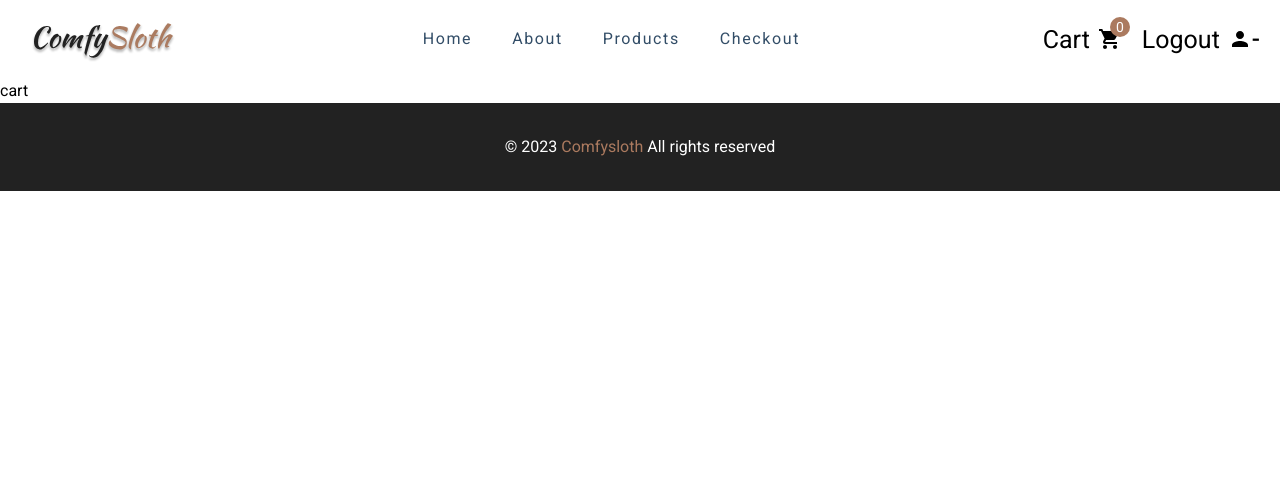
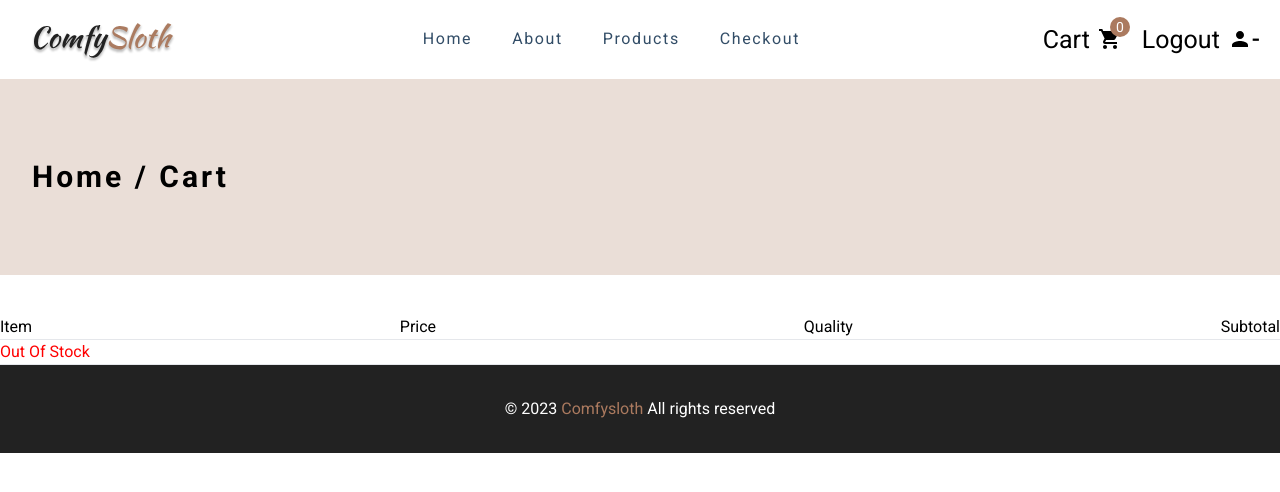
Before and after one commit to Somidh/Comfy-Sloth, a React (Vite) app: page /cart in a window 1280 px wide. Shown: the top 492 px of the page. Built offline with nearby package versions, Linux system fonts and the light colour scheme.

Commit message:
cart page updated

```diff
--- a/src/component/GridView.jsx
+++ b/src/component/GridView.jsx
@@ -1,9 +1,13 @@
 import React from 'react'
+import Product from './Product'
 
-const GridView = () => {
+
+const GridView = ( { products } ) => {
   return (
     <div>
-
+      {products.map(product => (
+        <Product key={product.id} {...product} />
+      ))}
     </div>
   )
 }
--- a/src/component/ListView.jsx
+++ b/src/component/ListView.jsx
@@ -0,0 +1,11 @@
+import React from 'react'
+
+const ListView = () => {
+  return (
+    <div>
+
+    </div>
+  )
+}
+
+export default ListView
--- a/src/component/Navbar.jsx
+++ b/src/component/Navbar.jsx
@@ -8,7 +8,7 @@ import { useStateContext } from '../context/ContextProvider';
 
 const Navbar = () => {
 
-  const { handleNavbarClick, showNavbar, } = useStateContext()
+  const { handleNavbarClick, showNavbar, cartCount } = useStateContext()
 
   return (
     <div className='flex items-center justify-between max-w-[85em] mx-auto px-5 py-4 '>
@@ -28,7 +28,7 @@ const Navbar = () => {
         <div className='flex items-center justify-center gap-2 cursor-pointer relative'>
           <h2 className='text-[25px] '>Cart</h2>
           <ShoppingCartIcon fontSize='medium' />
-          <span className='w-5 h-5 bg-[#AB7A5F] rounded-full absolute -right-2 -top-1 flex items-center justify-center text-white text-sm'>0</span>
+          <span className='w-5 h-5 bg-[#AB7A5F] rounded-full absolute -right-2 -top-1 flex items-center justify-center text-white text-sm'>{cartCount}</span>
         </div>
         <div className='flex items-center justify-center gap-2 cursor-pointer'>
           <h2 className='text-[25px]'>Logout </h2>
--- a/src/component/Product.jsx
+++ b/src/component/Product.jsx
@@ -12,13 +12,13 @@ const Product = ({ image, name, price, isGridView, description, id }) => {
     }
 
     const number = formatPrice(price)
-    // const shortDescription = description.slice(0, 150) + '...'
+    const shortDescription = description.slice(0, 150) + '...'
 
     return (
 
-        <div className={` px-5 w-full rounded-md mx-auto p `}>
-            <div className={`product_image ${isGridView ? 'relative bg-black' : 'bg-transparent'}  `}>
-                <img src={image} alt="product_image" className={`h-[12em] bg-center bg-cover rounded-sm object-cover cursor-pointer z-30 ${isGridView ? 'w-full hover:opacity-50 transition-opacity duration-500' : 'w-[20em] '} `} />
+        <div className={` px-5  rounded-md mx-auto  ${!isGridView ? 'lg:grid lg:grid-cols-2 lg:items-center lg:mb-12' : 'w-full'} `}>
+            <div className={`product_image ${isGridView ? 'relative bg-black' : 'bg-transparent '}  `}>
+                <img src={image} alt="product_image" className={`h-[12em] bg-center bg-cover rounded-sm object-cover cursor-pointer z-30 ${isGridView ? 'w-full hover:opacity-50 transition-opacity duration-500' : 'w-[20em] xl:w-[28em]  '} `} />
                 {isGridView &&
                     <div className='search-icon hidden  absolute top-1/2 right-1/2 translate-x-1/2 -translate-y-1/2 bg-[#AB7A5F] w-10 h-10 rounded-full cursor-pointer'>
                         <Link to={`/${id}`}>
@@ -27,13 +27,13 @@ const Product = ({ image, name, price, isGridView, description, id }) => {
                     </div>}
             </div>
 
-            <div className={`flex ${isGridView ? ' items-center justify-between py-2 mb-6' : 'flex-col items-start gap-4 mb-16 mt-6 '}`}>
-                <p className={`text-[#102A42] tracking-widest capitalize ${isGridView ? ' text-sm  md:text-lg mt-2' : 'text-xl font-extrabold'} `}>{name}</p>
-                <span className={`text-[#AB7A5F] tracking-widest ${isGridView ? 'text-[14px] md:text-[16px]' : 'font-bold text-[14px]'}`}>{number}</span>
+            <div className={`flex ${isGridView ? ' items-center justify-between py-2 mb-6' : 'flex-col items-start gap-3 lg:w-full mb-10 lg:mb-0 '}`}>
+                <p className={`text-[#102A42] tracking-widest capitalize  ${isGridView ? ' text-sm  md:text-lg mt-2' : 'text-xl lg:text-2xl font-extrabold'} `}>{name}</p>
+                <span className={`text-[#AB7A5F] tracking-widest ${isGridView ? 'text-[14px] md:text-[16px]' : 'font-bold text-[14px] lg:text-[16px]'}`}>{number}</span>
                 {!isGridView &&
                     <>
-                        {/* <p>{shortDescription}</p> */}
-                        <Link className='bg-[#AB7A5F] text-[10px] uppercase text-white tracking-widest px-3 py-[2px] rounded-md'>Details</Link>
+                        <p className='text-[#3a536c]'>{shortDescription}</p>
+                        <Link to={`/${id}`} className='bg-[#AB7A5F] text-[10px] uppercase text-white tracking-widest px-3 py-[2px] rounded-md'>Details</Link>
                     </>
                 }
             </div>
--- a/src/context/ContextProvider.jsx
+++ b/src/context/ContextProvider.jsx
@@ -1,16 +1,25 @@
 import React, { createContext, useContext, useState } from 'react'
+import { Navigate } from 'react-router'
 
 const StateContext = createContext()
 
 export const ContextProvider = ({ children }) => {
 
     const [showNavbar, setShowNavbar] = useState(false)
+    const [productDetail, setProductDetail] = useState()
+    const [addingCartCount, setAddingCartCount] = useState(1)
+    const [cartCount, setCartCount] = useState(0)
 
     const handleNavbarClick = () => {
         setShowNavbar(prev => !prev)
     }
-    const handleImageHover = () => {
+    // const handleImageHover = () => {
 
+    // }
+
+    const handleAddToCartButton = () => {
+        Navigate('/cart')
+        setCartCount(prev => prev + 1)
     }
 
     return (
@@ -18,7 +27,14 @@ export const ContextProvider = ({ children }) => {
             value={{
                 showNavbar,
                 setShowNavbar,
-                handleNavbarClick
+                handleNavbarClick,
+                productDetail,
+                setProductDetail,
+                addingCartCount,
+                setAddingCartCount,
+                handleAddToCartButton,
+                cartCount,
+                setCartCount
             }}
         >
             {children}
--- a/src/pages/AboutProduct.jsx
+++ b/src/pages/AboutProduct.jsx
@@ -3,16 +3,19 @@ import { useNavigate, useParams } from 'react-router'
 import Header from '../component/Header'
 import Stars from '../component/Stars'
 import { ClipLoader } from 'react-spinners'
+import { useStateContext } from '../context/ContextProvider'
 
 
 const AboutProduct = () => {
 
-    const [productDetail, setProductDetail] = useState()
-    const [cartCount, setCartCount] = useState(1)
+    // const [productDetail, setProductDetail] = useState()
+    // const [cartCount, setCartCount] = useState(1)
     const [loading, setLoading] = useState(true)
     const navigate = useNavigate()
     const { id } = useParams()
-    let stockMessage = ''
+    // let stockMessage = ''
+
+    const { productDetail, setProductDetail, addingCartCount, setAddingCartCount, setCartCount } = useStateContext()
 
 
     useEffect(() => {
@@ -42,24 +45,25 @@ const AboutProduct = () => {
     }
     const handleAddToCartButton = () => {
         navigate('/cart')
+        setCartCount(prev => prev + addingCartCount )
     }
 
     const handleAddingToCart = () => {
 
-        if (cartCount > productDetail?.stock) {
-            stockMessage = "sorry we don't have that much in stock"
+        if (addingCartCount > productDetail?.stock) {
+            console.log("exceeding then stocks")
         }
 
         else {
-            setCartCount(prev => prev + 1)
+            setAddingCartCount(prev => prev + 1)
         }
     }
     const handleRemovingFromCart = () => {
-        if (cartCount === 1) {
-            setCartCount(1)
+        if (addingCartCount === 1) {
+            setAddingCartCount(1)
         }
         else {
-            setCartCount(prev => prev - 1)
+            setAddingCartCount(prev => prev - 1)
         }
     }
 
@@ -112,15 +116,18 @@ const AboutProduct = () => {
                         </div>
                         <hr className='w-full my-5' />
 
+                        {productDetail?.stock > 0 &&
                             <div className='flex flex-col items-center gap-3'>
                                 <div className='flex items-center gap-5 '>
                                     <span onClick={handleRemovingFromCart} className='text-3xl md:text-4xl cursor-pointer font-medium'>-</span>
-                                <span className='text-[#102A42] font-bold text-3xl md:text-4xl'>{cartCount}</span>
+                                    <span className='text-[#102A42] font-bold text-3xl md:text-4xl'>{addingCartCount}</span>
                                     <span onClick={handleAddingToCart} className='text-xl md:text-2xl font-bold cursor-pointer'>+</span>
                                 </div>
                                 <button onClick={handleAddToCartButton} className='bg-[#ab7a5f] text-[#EADED7] text-[14px] tracking-widest px-5 py-1.5 uppercase rounded-md'>add to cart</button>
 
                             </div>
+                        }
+
                     </div>
 
                 </div>
--- a/src/pages/Cart.jsx
+++ b/src/pages/Cart.jsx
@@ -1,10 +1,40 @@
 import React from 'react'
+import Header from '../component/Header'
+import { useStateContext } from '../context/ContextProvider'
 
 const Cart = () => {
+
+  const { productDetail } = useStateContext()
+  const name = productDetail?.name
+
+
   return (
-    <div>
-      cart
-    </div>
+    <>
+      <Header title="Cart" />
+
+      <div className='max-w-[85em] mx-auto'>
+        <ul className='hidden md:flex items-center justify-between '>
+          <li>Item</li>
+          <li>Price</li>
+          <li>Quality</li>
+          <li>Subtotal</li>
+        </ul>
+
+        <hr className='w-full' />
+
+        <div>
+          <div>
+            <img src={productDetail?.images[0].url} alt="" />
+            <div>
+              <p >{name}</p>
+              {productDetail?.stock > 0 ? <span className='text-green'>In Stock</span> : <span className='text-[red]'>Out Of Stock</span>}
+            </div>
+          </div>
+        </div>
+
+        <hr />
+      </div>
+    </>
   )
 }
 
```
Lines whose indentation alone changed are shown as unchanged.
